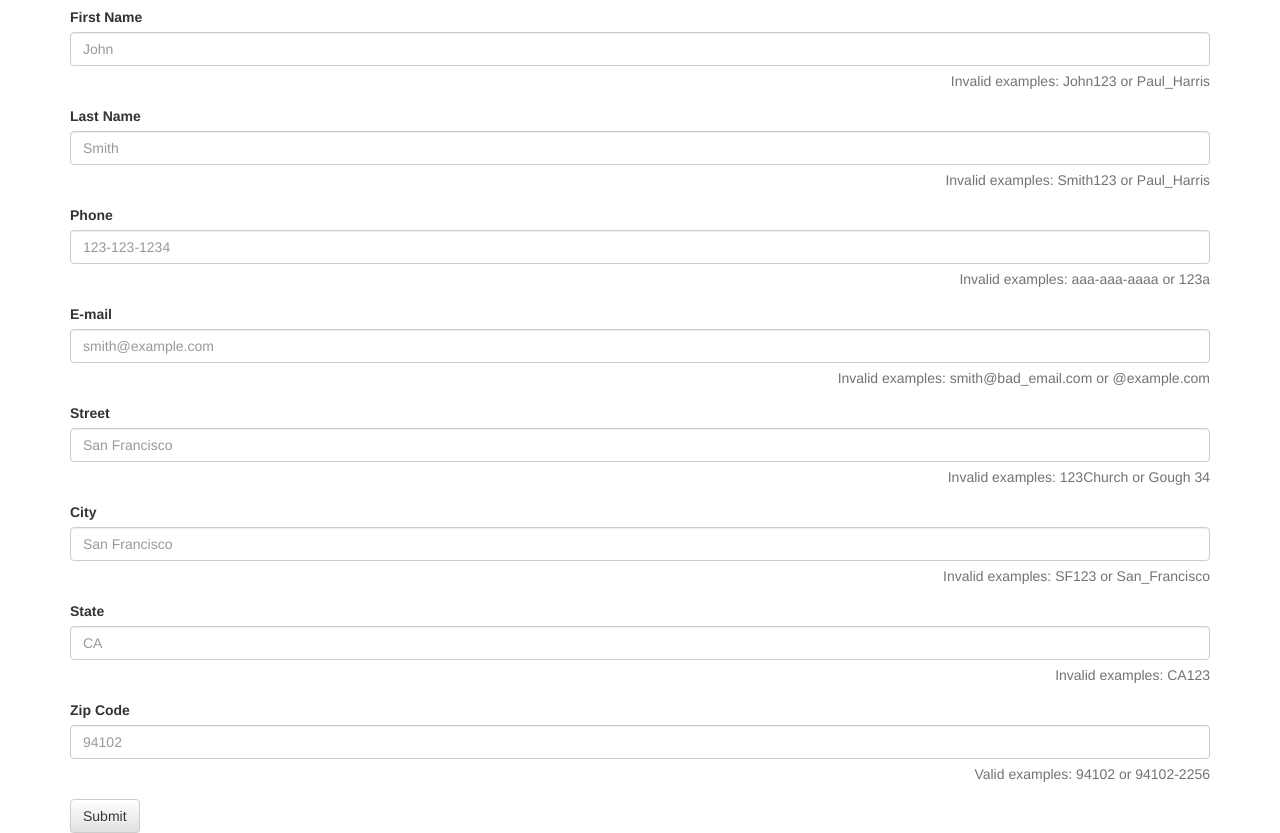
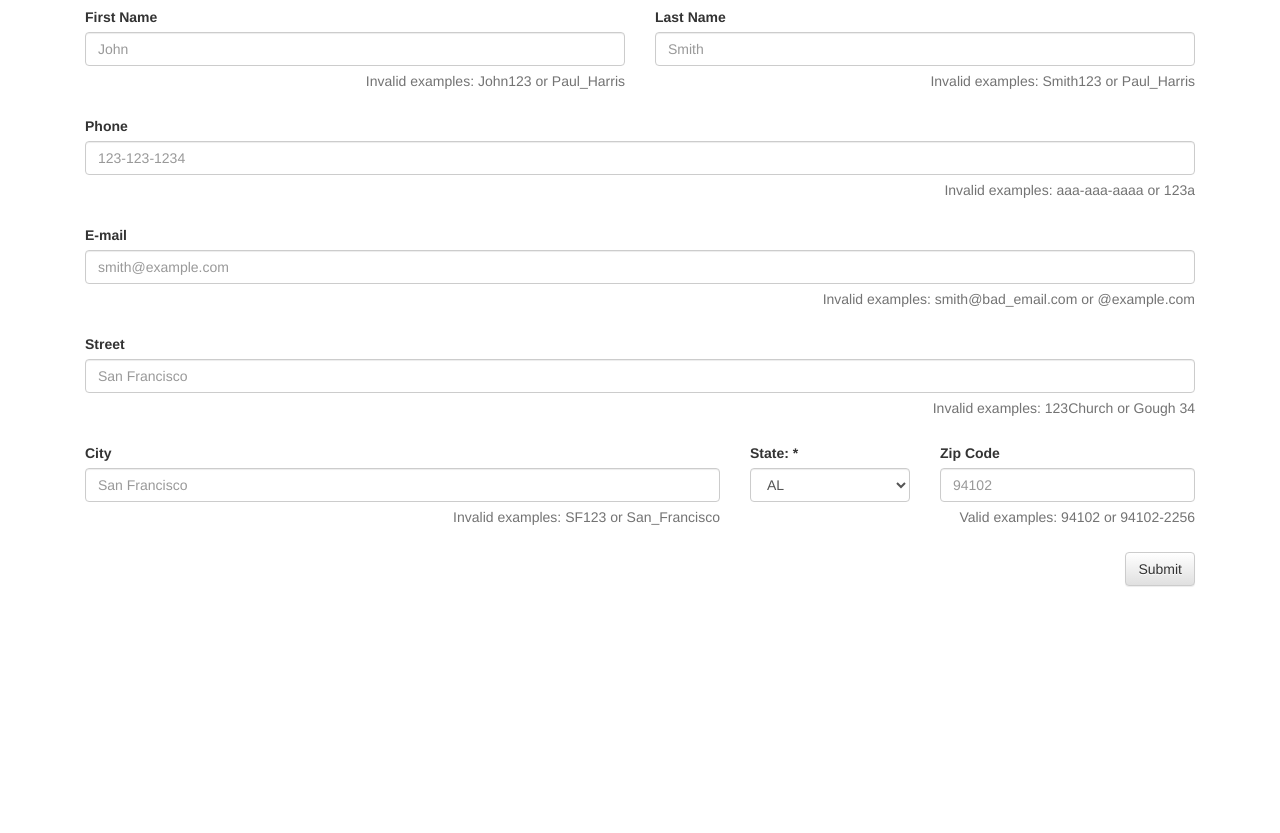
Before and after one commit to midnightnova23/InputValidator, a plain HTML site: page index.html in a window 1280 px wide. Shown: the part 113-946 px from the top of the page. After the commit the page ends 800 px from the top, so only its background shows below. Drawn offline with Linux system fonts and the light colour scheme.

Commit message:
adding a state dropdown and column formatting

```diff
--- a/index.html
+++ b/index.html
@@ -10,16 +10,16 @@
     <title></title>
 </head>
 <body>
-    <div class="container">
-    <h1>InputValidator</h1>
-        <p>
+    <div class="container ">
+    <h1 class = "col-md-12" >InputValidator</h1>
+        <p class = "col-md-12">
             By storing a regular expression specific to it's self,
             each field can validated it's own input. <br/>
             Sample Attribute: data-rule="^[a-zA-Z,.]{2,20}$"
         </p>
 
         <form action="success.html" method="post" role="form">
-            <div class="form-group">
+            <div class="form-group col-md-6">
                 <label class="control-label" for="firstName">First Name</label>
                 <input type="text" class="form-control"
                        data-rule="^[a-zA-Z,.]{2,20}$"
@@ -27,7 +27,7 @@
                        required>
                 <span class="help-block text-right">Invalid examples: John123 or Paul_Harris</span>
             </div>
-            <div class="form-group">
+            <div class="form-group col-md-6">
                 <label class="control-label" for="firstName">Last Name</label>
                 <input type="text" class="form-control"
                        data-rule="^[a-zA-Z,.]{2,20}$"
@@ -35,7 +35,7 @@
                        required>
                 <span class="help-block text-right">Invalid examples: Smith123 or Paul_Harris</span>
             </div>
-            <div class="form-group">
+            <div class="form-group col-md-12">
                 <label class="control-label" for="phone">Phone</label>
                 <input type="text" class="form-control"
                        data-rule="\+?\(?\d{2,4}\)?[\d\s-]{3,}"
@@ -43,7 +43,7 @@
                        required>
                 <span class="help-block text-right">Invalid examples: aaa-aaa-aaaa or 123a</span>
             </div>
-            <div class="form-group">
+            <div class="form-group col-md-12">
                 <label class="control-label" for="email">E-mail</label>
                 <input type="text" class="form-control"
                        data-rule="[a-zA-Z0-9_\.\+-]+@[a-zA-Z0-9-]+\.[a-zA-Z0-9-\.]+"
@@ -51,7 +51,7 @@
                        required>
                 <span class="help-block text-right">Invalid examples: smith@bad_email.com or @example.com</span>
             </div>
-            <div class="form-group">
+            <div class="form-group col-md-12">
                 <label class="control-label" for="street">Street</label>
                 <input type="text" class="form-control"
                        data-rule="^[0-9]{1,10} [a-zA-Z., ]{2,20}$"
@@ -59,7 +59,7 @@
                        required>
                 <span class="help-block text-right">Invalid examples: 123Church or Gough 34</span>
             </div>
-            <div class="form-group">
+            <div class="form-group col-md-7">
                 <label class="control-label" for="city">City</label>
                 <input type="text" class="form-control"
                        data-rule="^[a-zA-Z ]{2,20}$"
@@ -67,23 +67,72 @@
                        required>
                 <span class="help-block text-right">Invalid examples: SF123 or San_Francisco</span>
             </div>
-            <div class="form-group">
-                <label class="control-label" for="city">State</label>
-                <input type="text" class="form-control"
-                       data-rule="^[a-zA-Z]{2,30}$"
-                       id="state" placeholder="CA"
-                       required>
-                <span class="help-block text-right">Invalid examples: CA123</span>
+            <div class="form-group col-md-2">
+                <label class="control-label" for="state">State: <span>*</span></label><br/>
+                <select name="state" class="form-control" id="state" required>
+                    <option value="AL">AL</option>
+                    <option value="AK">AK</option>
+                    <option value="AZ">AZ</option>
+                    <option value="AR">AR</option>
+                    <option value="CA">CA</option>
+                    <option value="CO">CO</option>
+                    <option value="CT">CT</option>
+                    <option value="DE">DE</option>
+                    <option value="DC">DC</option>
+                    <option value="FL">FL</option>
+                    <option value="GA">GA</option>
+                    <option value="HI">HI</option>
+                    <option value="ID">ID</option>
+                    <option value="IL">IL</option>
+                    <option value="IN">IN</option>
+                    <option value="IA">IA</option>
+                    <option value="KS">KS</option>
+                    <option value="KY">KY</option>
+                    <option value="LA">LA</option>
+                    <option value="ME">ME</option>
+                    <option value="MD">MD</option>
+                    <option value="MA">MA</option>
+                    <option value="MI">MI</option>
+                    <option value="MN">MN</option>
+                    <option value="MS">MS</option>
+                    <option value="MO">MO</option>
+                    <option value="MT">MT</option>
+                    <option value="NE">NE</option>
+                    <option value="NV">NV</option>
+                    <option value="NH">NH</option>
+                    <option value="NJ">NJ</option>
+                    <option value="NM">NM</option>
+                    <option value="NY">NY</option>
+                    <option value="NC">NC</option>
+                    <option value="ND">ND</option>
+                    <option value="OH">OH</option>
+                    <option value="OK">OK</option>
+                    <option value="OR">OR</option>
+                    <option value="PA">PA</option>
+                    <option value="RI">RI</option>
+                    <option value="SC">SC</option>
+                    <option value="SD">SD</option>
+                    <option value="TN">TN</option>
+                    <option value="TX">TX</option>
+                    <option value="UT">UT</option>
+                    <option value="VT">VT</option>
+                    <option value="VA">VA</option>
+                    <option value="WA">WA</option>
+                    <option value="WV">WV</option>
+                    <option value="WI">WI</option>
+                    <option value="WY">WY</option>
+                </select>
             </div>
-            <div class="form-group">
+            <div class="form-group col-md-3">
                 <label class="control-label" for="zipCode">Zip Code</label>
                 <input type="text" class="form-control"
                        data-rule="^\d{5}(-\d{4})?$"
                        id="zipCode" placeholder="94102">
                 <span class="help-block text-right">Valid examples: 94102 or 94102-2256</span>
             </div>
-
-            <button type="submit" id="submit" class="btn btn-default">Submit</button>
+            <div class="form-group col-md-12">
+                <button type="submit" id="submit" class="btn btn-default pull-right">Submit</button>
+            </div>
         </form>
     </div>
 </body>
```
